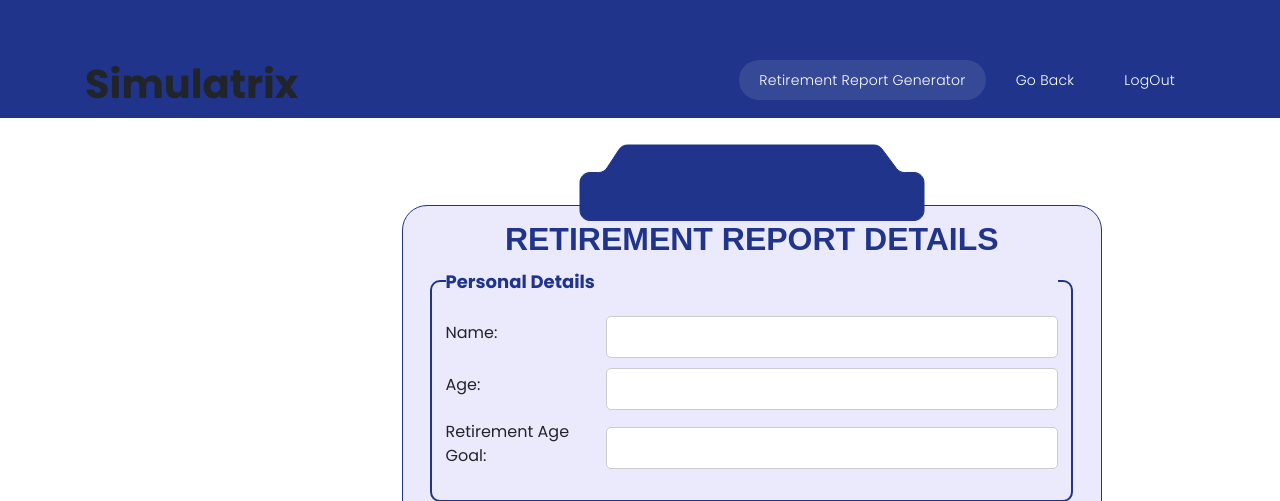
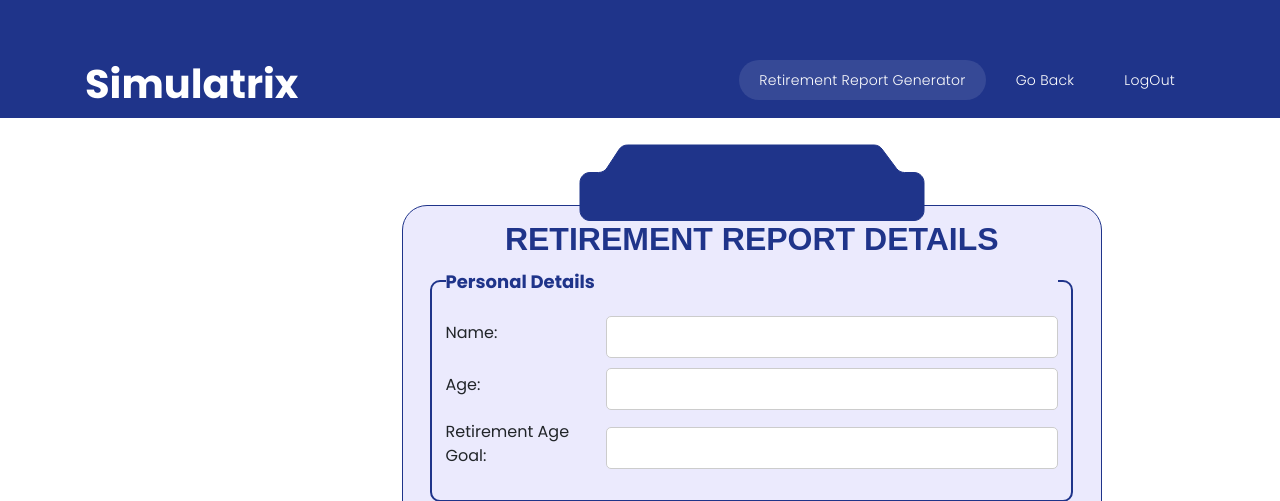
Before and after one commit to sarah-crce/retirement-report-generator, a Flask app: page / in a window 1280 px wide. Shown: the top 501 px of the page. Run offline with Flask 3, Linux system fonts and the light colour scheme; some libraries are stand-ins or nearby versions.

Commit message:
changed logo colour

```diff
--- a/templates/index.html
+++ b/templates/index.html
@@ -18,7 +18,7 @@
                 <nav class="main-nav">
                     <!-- ***** Logo Start ***** -->
 
-                        <h1>Simulatrix</h1>
+                        <h1 style="color:white">Simulatrix</h1>
 
                     <!-- ***** Logo End ***** -->
                     <!-- ***** Menu Start ***** -->
--- a/templates/report.html
+++ b/templates/report.html
@@ -34,7 +34,7 @@
                 <nav class="main-nav">
                     <!-- ***** Logo Start ***** -->
 
-                        <h1>Simulatrix</h1>
+                        <h1 style="color:white">Simulatrix</h1>
 
                     <!-- ***** Logo End ***** -->
                     <!-- ***** Menu Start ***** -->
```
